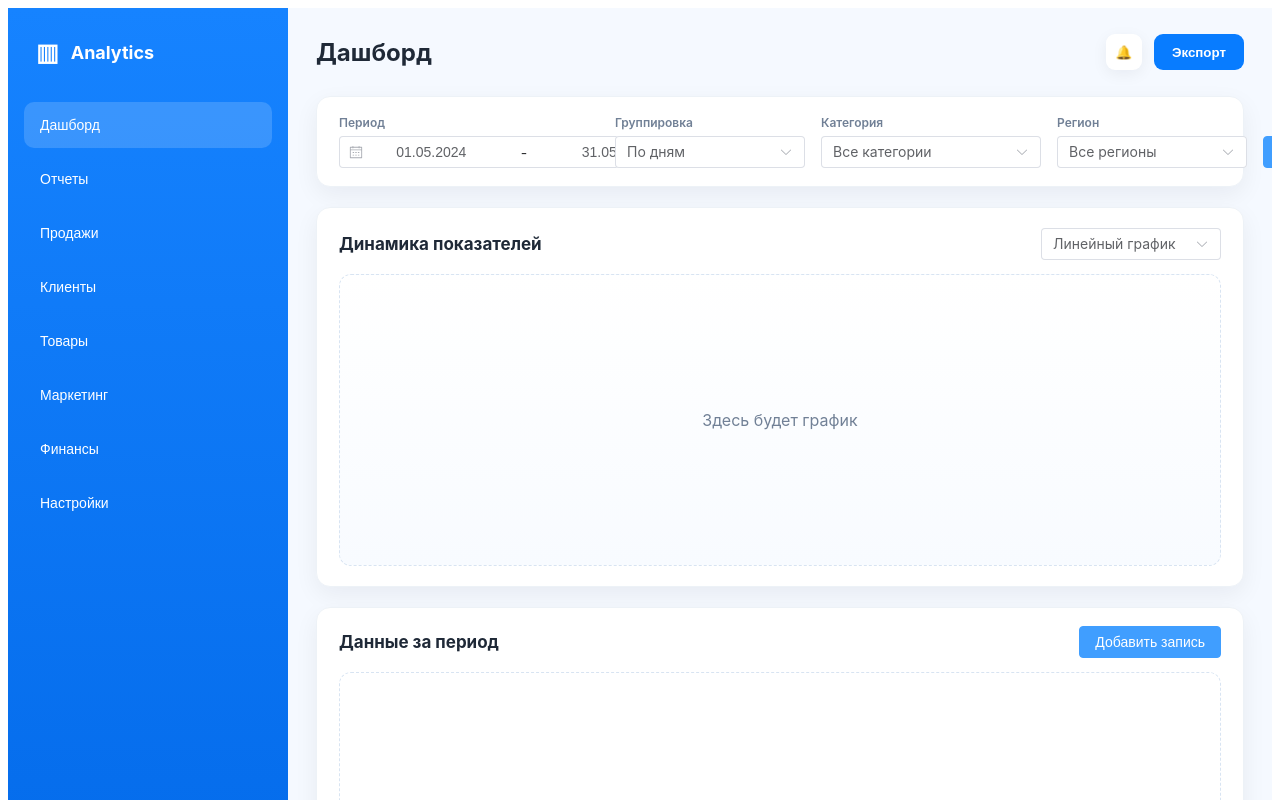
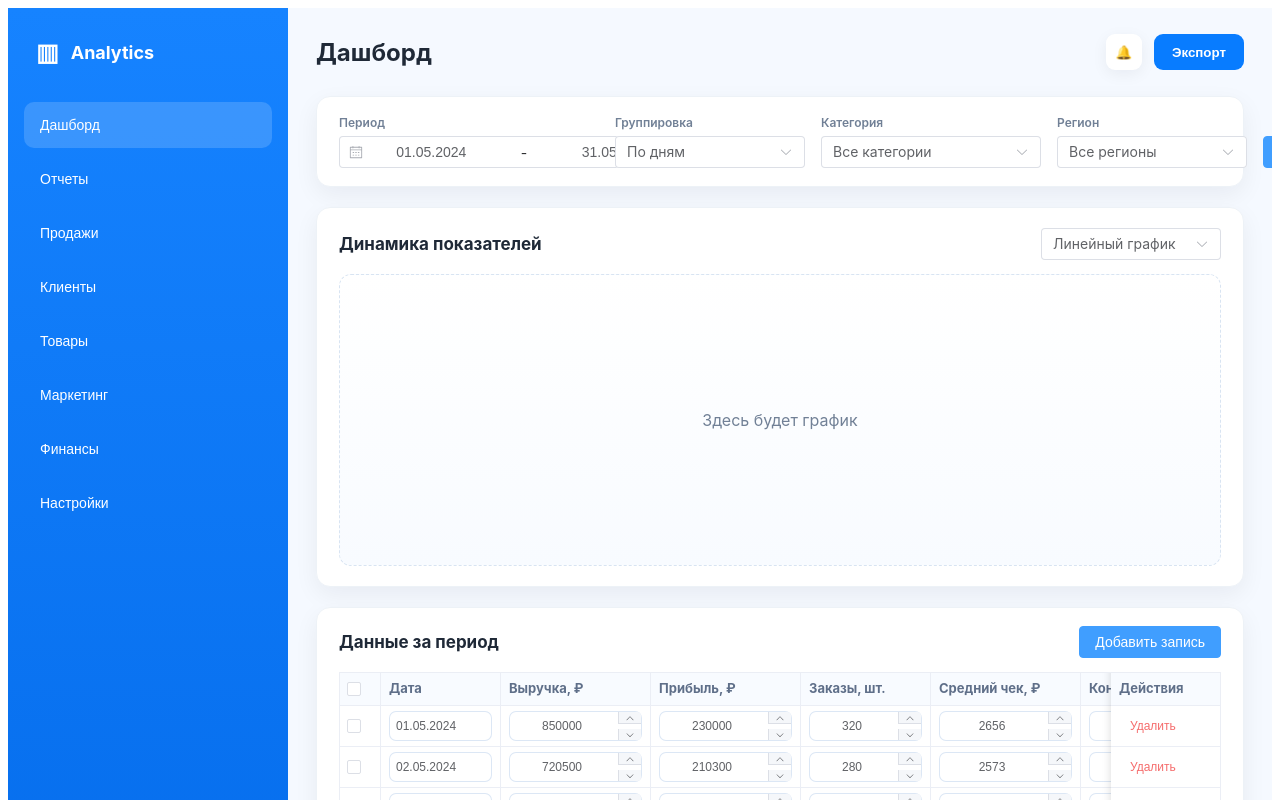
Before and after one commit to mecorion/portalomen, a Vue app: page / in a window 1280 px wide. Shown: the top 800 px of the page. Built offline with nearby package versions, Linux system fonts and the light colour scheme.

Commit message:
Создана таблица с редактируемыми ячейками данных

```diff
--- a/src/views/dashboard/DashboardView.vue
+++ b/src/views/dashboard/DashboardView.vue
@@ -45,14 +45,8 @@
             <section class="filters-card">
                 <div class="filter-item">
                     <label>Период</label>
-          <el-date-picker
-            v-model="filters.period"
-            type="daterange"
-            format="DD.MM.YYYY"
-            value-format="YYYY-MM-DD"
-            start-placeholder="Начало"
-            end-placeholder="Конец"
-          />
+                    <el-date-picker v-model="filters.period" type="daterange" format="DD.MM.YYYY"
+                        value-format="YYYY-MM-DD" start-placeholder="Начало" end-placeholder="Конец" />
                 </div>
 
                 <div class="filter-item">
@@ -106,12 +100,72 @@
             <section class="table-card">
                 <div class="section-header">
                     <h2>Данные за период</h2>
-          <el-button type="primary">Добавить запись</el-button>
+
+                    <el-button type="primary" @click="dashboardStore.addRow">
+                        Добавить запись
+                    </el-button>
                 </div>
 
-        <div class="table-placeholder">
-          Загружено строк: {{ dashboardStore.rows.length }}
-        </div>
+                <el-table :data="dashboardStore.rows" class="dashboard-table" height="520" border>
+                    <el-table-column type="selection" width="42" />
+
+                    <el-table-column prop="date" label="Дата" width="120">
+                        <template #default="{ row }">
+                            <el-input v-model="row.date" size="small" />
+                        </template>
+                    </el-table-column>
+
+                    <el-table-column prop="revenue" label="Выручка, ₽" min-width="150">
+                        <template #default="{ row }">
+                            <el-input-number v-model="row.revenue" size="small" :min="0" :controls="true"
+                                controls-position="right" />
+                        </template>
+                    </el-table-column>
+
+                    <el-table-column prop="profit" label="Прибыль, ₽" min-width="150">
+                        <template #default="{ row }">
+                            <el-input-number v-model="row.profit" size="small" :min="0" controls-position="right" />
+                        </template>
+                    </el-table-column>
+
+                    <el-table-column prop="orders" label="Заказы, шт." min-width="130">
+                        <template #default="{ row }">
+                            <el-input-number v-model="row.orders" size="small" :min="0" controls-position="right" />
+                        </template>
+                    </el-table-column>
+
+                    <el-table-column prop="averageCheck" label="Средний чек, ₽" min-width="150">
+                        <template #default="{ row }">
+                            <el-input-number v-model="row.averageCheck" size="small" :min="0"
+                                controls-position="right" />
+                        </template>
+                    </el-table-column>
+
+                    <el-table-column prop="conversion" label="Конверсия, %" min-width="140">
+                        <template #default="{ row }">
+                            <el-input-number v-model="row.conversion" size="small" :min="0" :step="0.1"
+                                controls-position="right" />
+                        </template>
+                    </el-table-column>
+
+                    <el-table-column prop="category" label="Категория" min-width="180">
+                        <template #default="{ row }">
+                            <el-select v-model="row.category" size="small">
+                                <el-option label="Электроника" value="Электроника" />
+                                <el-option label="Бытовая техника" value="Бытовая техника" />
+                                <el-option label="Дом и сад" value="Дом и сад" />
+                            </el-select>
+                        </template>
+                    </el-table-column>
+
+                    <el-table-column label="Действия" width="110" fixed="right">
+                        <template #default="{ row }">
+                            <el-button text size="small" type="danger" @click="dashboardStore.deleteRow(row.id)">
+                                Удалить
+                            </el-button>
+                        </template>
+                    </el-table-column>
+                </el-table>
             </section>
         </main>
     </div>
@@ -371,4 +425,47 @@ const filters = reactive({
     justify-content: center;
     color: #718096;
 }
+
+.dashboard-table {
+  width: 100%;
+  font-size: 13px;
+}
+
+.dashboard-table :deep(.el-table__cell) {
+  padding: 5px 0;
+}
+
+.dashboard-table :deep(.cell) {
+  padding: 0 8px;
+}
+
+.dashboard-table :deep(.el-input__wrapper),
+.dashboard-table :deep(.el-select__wrapper) {
+  min-height: 30px;
+  border-radius: 7px;
+  box-shadow: 0 0 0 1px #dce7f5 inset;
+}
+
+.dashboard-table :deep(.el-input-number) {
+  width: 100%;
+}
+
+.dashboard-table :deep(.el-input-number .el-input__wrapper) {
+  width: 100%;
+}
+
+.dashboard-table :deep(.el-input-number__increase),
+.dashboard-table :deep(.el-input-number__decrease) {
+  width: 22px;
+}
+
+.dashboard-table :deep(.el-table__header th) {
+  background: #f8fbff;
+  color: #5f6f89;
+  font-weight: 700;
+}
+
+.dashboard-table :deep(.el-table__row:hover > td) {
+  background: #f5f9ff;
+}
 </style>
```
Lines whose indentation alone changed are shown as unchanged.
